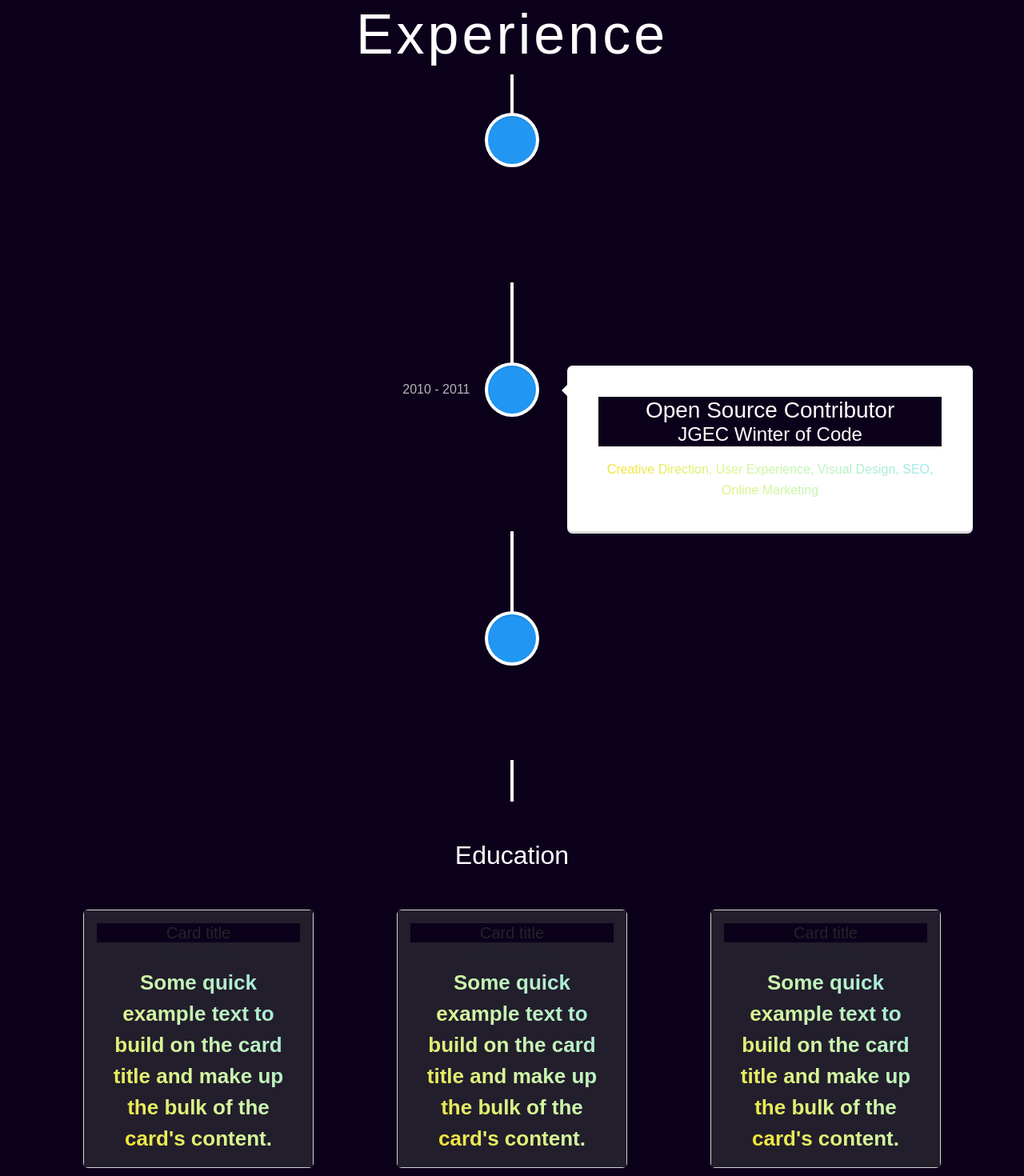
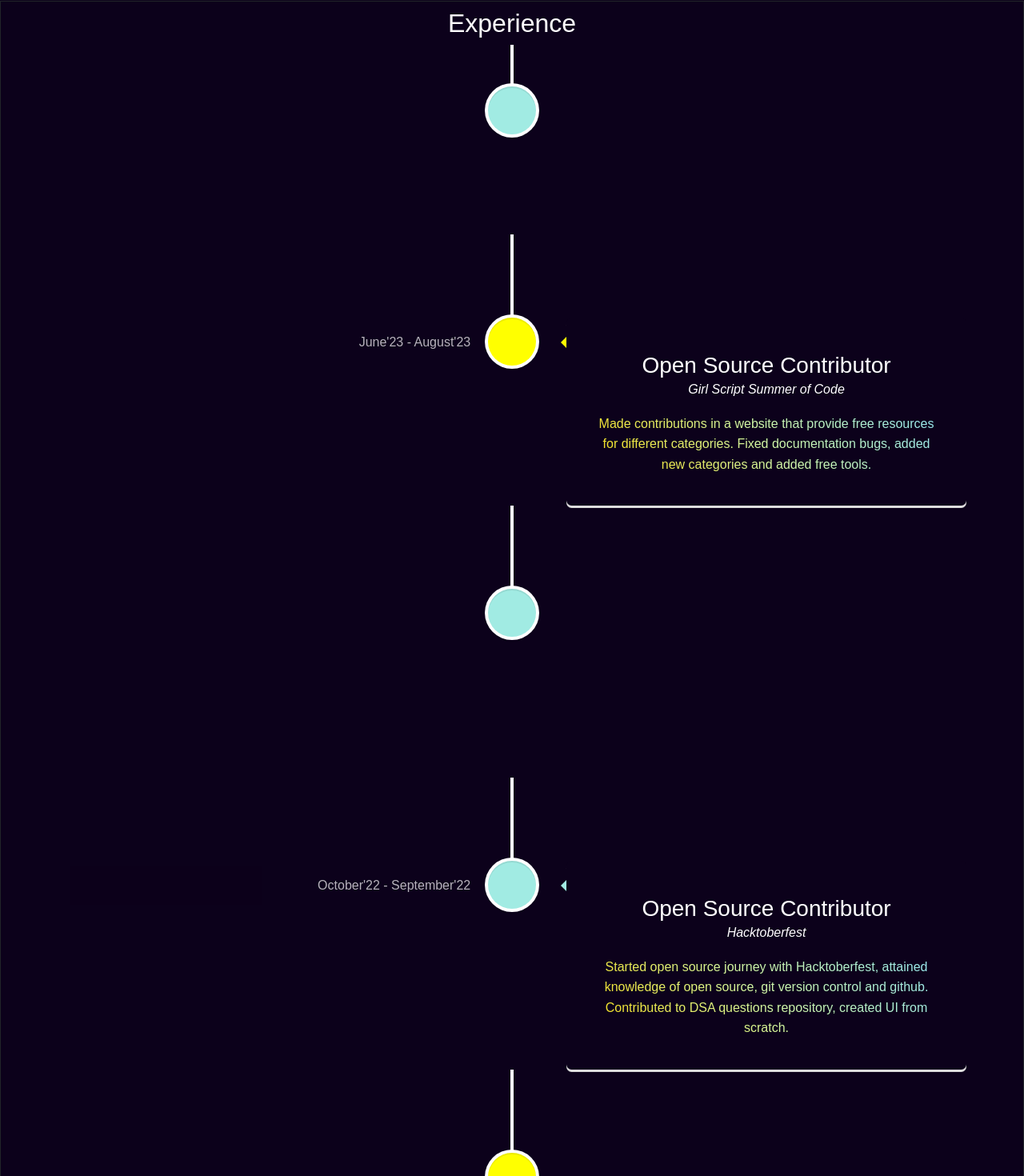
Before and after one commit to PurviSaini/purvi-saini, a React (Create React App) app: page / in a window 1280 px wide. Shown: the part 1685-3155 px from the top of the page at 80% size. Built offline with nearby package versions, Linux system fonts and the light colour scheme.

Commit message:
Completed Experience section

```diff
--- a/src/Components/Experience.js
+++ b/src/Components/Experience.js
@@ -3,46 +3,74 @@ import 'react-vertical-timeline-component/style.min.css';
 
 function Experience(){
     return (
-        <div className="my-5">
-        <h1 id="experience">Experience</h1>
+        <div className="my-5 p-2 border border-dark">
+        <h2 id="experience">Experience</h2>
 
         <VerticalTimeline>
         <VerticalTimelineElement
-          className="vertical-timeline-element--work"
-          contentStyle={{ background: 'rgb(33, 150, 243)', color: '#fff' }}
-          contentArrowStyle={{ borderRight: '7px solid  rgb(33, 150, 243)' }}
-          date="2011 - present"
-          iconStyle={{ background: 'rgb(33, 150, 243)', color: '#fff' }}
-
+          contentStyle={{ background: '#0C011B', color: 'white' }}
+          contentArrowStyle={{ borderRight: '7px solid  #A1EBE3' }}
+          date="September'23 - present"
+          iconStyle={{ background: '#A1EBE3', color: 'white' }}
         >
-          <h3 className="vertical-timeline-element-title">Open Source Contributor</h3>
-          <h4 className="vertical-timeline-element-subtitle">Girl Script Summer of Code</h4>
+          <h3 className="vertical-timeline-element-title p-1">Associate | Website Team</h3>
+          <h4 className="vertical-timeline-element-subtitle fs-6 fst-italic pb-1 ">Taarangana: Cultural Fest Society of IGDTUW</h4>
           <p>
-            Creative Direction, User Experience, Visual Design, Project Management, Team Leading
+          Leading a team and working on society's website.
           </p>
         </VerticalTimelineElement>
         <VerticalTimelineElement
           className="vertical-timeline-element--work"
-          date="2010 - 2011"
-          iconStyle={{ background: 'rgb(33, 150, 243)', color: '#fff' }}
-
+          contentStyle={{ background: '#0C011B', color: 'white' }}
+          contentArrowStyle={{ borderRight: '7px solid  yellow' }}
+          date="June'23 - August'23"
+          iconStyle={{ background: 'yellow', color: 'white' }}
         >
-          <h3 className="vertical-timeline-element-title">Open Source Contributor</h3>
-          <h4 className="vertical-timeline-element-subtitle">JGEC Winter of Code</h4>
+          <h3 className="vertical-timeline-element-title p-1">Open Source Contributor</h3>
+          <h4 className="vertical-timeline-element-subtitle fs-6 fst-italic pb-1 ">Girl Script Summer of Code</h4>
           <p>
-            Creative Direction, User Experience, Visual Design, SEO, Online Marketing
+          Made contributions in a website that provide free resources for different categories.
+Fixed documentation bugs, added new categories and added free tools.
           </p>
         </VerticalTimelineElement>
         <VerticalTimelineElement
-          className="vertical-timeline-element--work"
-          date="2008 - 2010"
-          iconStyle={{ background: 'rgb(33, 150, 243)', color: '#fff' }}
+          contentStyle={{ background: '#0C011B', color: 'white' }}
+          contentArrowStyle={{ borderRight: '7px solid  #A1EBE3' }}
+          date="February'23 - March'23"
+          iconStyle={{ background: '#A1EBE3', color: 'white' }}
 
         >
-          <h3 className="vertical-timeline-element-title">Open Source Contributor</h3>
-          <h4 className="vertical-timeline-element-subtitle">Hacktoberfest</h4>
+          <h3 className="vertical-timeline-element-title p-1">Open Source Contributor</h3>
+          <h4 className="vertical-timeline-element-subtitle fs-6 fst-italic pb-1 ">JGEC Winter of Code</h4>
           <p>
-            User Experience, Visual Design
+          Contributed to javascript based game. Major contribution was correcting
+the responsiveness of the website for different screen size using css media queries.
+          </p>
+        </VerticalTimelineElement>
+        <VerticalTimelineElement
+          contentStyle={{ background: '#0C011B', color: 'white' }}
+          contentArrowStyle={{ borderRight: '7px solid  #A1EBE3' }}
+          date="October'22 - September'22"
+          iconStyle={{ background: '#A1EBE3', color: 'white' }}
+        >
+          <h3 className="vertical-timeline-element-title p-1">Open Source Contributor</h3>
+          <h4 className="vertical-timeline-element-subtitle fs-6 fst-italic pb-1 ">Hacktoberfest</h4>
+          <p>
+          Started open source journey with Hacktoberfest, attained knowledge of open source, git version
+control and github. Contributed to DSA questions repository, created UI from scratch.
+          </p>
+        </VerticalTimelineElement>
+
+        <VerticalTimelineElement
+          contentStyle={{ background: '#0C011B', color: 'white' }}
+          contentArrowStyle={{ borderRight: '7px solid  yellow' }}
+          date="October'21- October'22"
+          iconStyle={{ background: 'yellow', color: 'white' }}
+        >
+          <h3 className="vertical-timeline-element-title p-1">Coordinator | Creative Team</h3>
+          <h4 className="vertical-timeline-element-subtitle fs-6 fst-italic pb-1 ">Odinateur: Computer Science Society of Hansraj College</h4>
+          <p>
+          Created digital content, wrote scripts, lead the team and edited videos for the society.
           </p>
         </VerticalTimelineElement>
       </VerticalTimeline>
```
